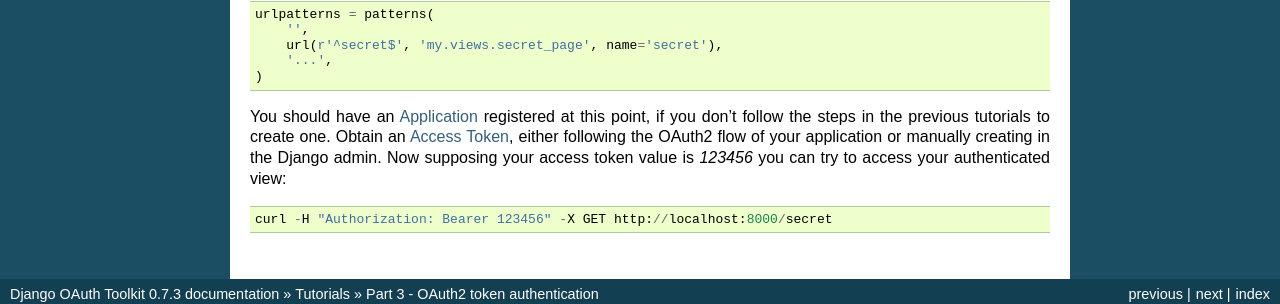
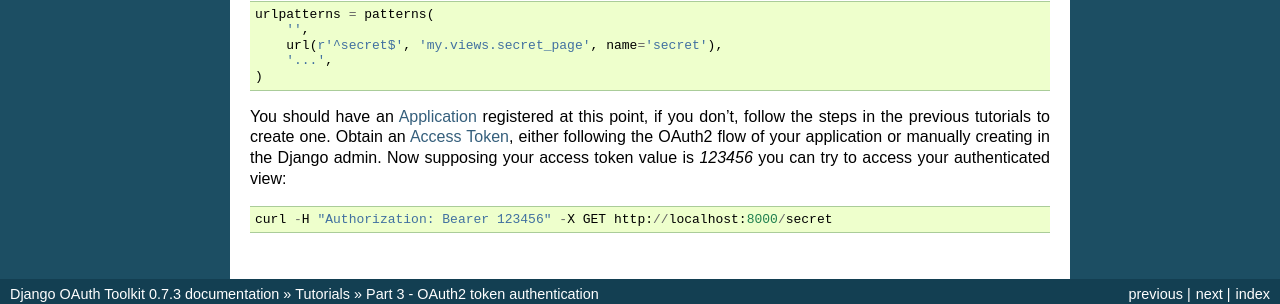
Before and after one commit to sheriffwoody0922/oauth-python-django, a Sphinx documentation site: the page built from docs/tutorial/tutorial_03.rst, in a window 1280 px wide. Shown: the part 1023-1327 px from the top of the page. Built offline with Sphinx 7.4.7, drawn with Linux system fonts in a browser that asks for light colours.

```diff
--- a/docs/tutorial/tutorial_03.rst
+++ b/docs/tutorial/tutorial_03.rst
@@ -65,7 +65,7 @@ To check everything works properly, mount the view above to some url:
         '...',
     )
 
-You should have an :term:`Application` registered at this point, if you don't follow the steps in
+You should have an :term:`Application` registered at this point, if you don't, follow the steps in
 the previous tutorials to create one. Obtain an :term:`Access Token`, either following the OAuth2
 flow of your application or manually creating in the Django admin.
 Now supposing your access token value is `123456` you can try to access your authenticated view:
```
